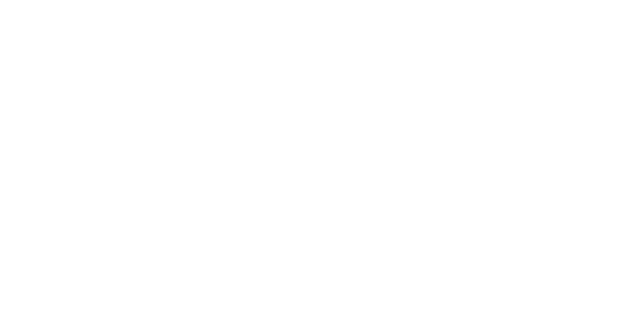
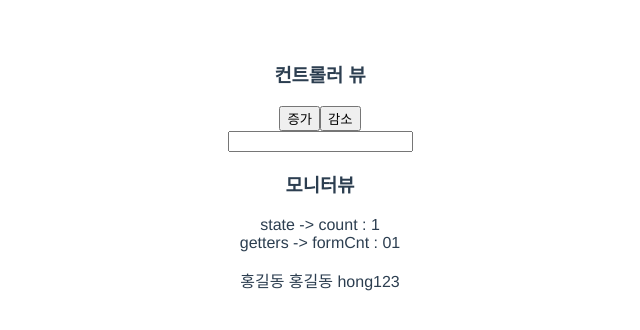
Before and after one commit to jnhk123/momjobgo-vue-15, a Vue app: page / in a window 1280 px wide. Shown: the top 330 px of the page, without its empty margins (320-960 px from the left). Built offline with nearby package versions, Linux system fonts and the light colour scheme.

Commit message:
vuex commit

```diff
--- a/package.json
+++ b/package.json
@@ -9,13 +9,15 @@
   },
   "dependencies": {
     "core-js": "^3.8.3",
-    "vue": "^2.6.14"
+    "vue": "^2.6.14",
+    "vuex": "^3.6.2"
   },
   "devDependencies": {
     "@babel/core": "^7.12.16",
     "@babel/eslint-parser": "^7.12.16",
     "@vue/cli-plugin-babel": "~5.0.0",
     "@vue/cli-plugin-eslint": "~5.0.0",
+    "@vue/cli-plugin-vuex": "~5.0.0",
     "@vue/cli-service": "~5.0.0",
     "eslint": "^7.32.0",
     "eslint-plugin-vue": "^8.0.3",
--- a/src/App.vue
+++ b/src/App.vue
@@ -1,10 +1,19 @@
 <template>
-  <div id="app"></div>
+  <div id="app">
+    <ControllerView></ControllerView>
+    <MonitorView></MonitorView>
+  </div>
 </template>
 
 <script>
+import ControllerView from "@/components/ControllerView.vue";
+import MonitorView from "@/components/MonitorView.vue";
+
 export default {
-  components: {},
+  components: {
+    ControllerView,
+    MonitorView,
+  },
 };
 </script>
 
--- /dev/null
+++ b/src/components/ControllerView.vue
@@ -0,0 +1,24 @@
+<template>
+  <div>
+    <h3>컨트롤러 뷰</h3>
+    <button @click="increase">증가</button>
+    <button @click="decrease">감소</button>
+    <br />
+    <input type="text" @input="(e) => changeMessage(e.target.value)" />
+  </div>
+</template>
+
+<script>
+import { mapActions } from "vuex";
+export default {
+  methods: {
+    ...mapActions(["increase", "decrease", "changeMessage"]),
+  },
+
+  created() {
+    console.log(this.$store);
+  },
+};
+</script>
+
+<style></style>
--- /dev/null
+++ b/src/components/MonitorView.vue
@@ -0,0 +1,29 @@
+<template>
+  <div>
+    <h3>모니터뷰</h3>
+    <span>state -> count : {{ count }}</span>
+    <br />
+    <span>getters -> formCnt : {{ formCnt }}</span>
+    <br />
+    <span>{{ message }}</span>
+    <p>
+      {{ name }} {{ userName }}
+      {{ id }}
+    </p>
+  </div>
+</template>
+
+<script>
+import { mapState, mapGetters } from "vuex";
+
+export default {
+  computed: {
+    ...mapState(["count"]),
+    ...mapGetters(["formCnt", "message"]),
+    ...mapGetters("user", ["name", "id"]),
+    ...mapGetters({ userName: "user/name" }),
+  },
+};
+</script>
+
+<style></style>
--- a/src/main.js
+++ b/src/main.js
@@ -1,8 +1,10 @@
 import Vue from 'vue'
 import App from './App.vue'
+import store from './store'
 
 Vue.config.productionTip = false
 
 new Vue({
-  render: h => h(App),
+  store,
+  render: h => h(App)
 }).$mount('#app')
--- /dev/null
+++ b/src/store/index.js
@@ -0,0 +1,46 @@
+import Vue from "vue";
+import Vuex from "vuex";
+import user from "./modules/user";
+
+Vue.use(Vuex);
+
+export default new Vuex.Store({
+  state: {
+    count: 1,
+    message: "",
+  },
+  getters: {
+    formCnt(state) {
+      return String(state.count).padStart(2, "0");
+    },
+
+    message(state) {
+      return state.message;
+    },
+  },
+  mutations: {
+    increase(state) {
+      state.count++;
+    },
+    decrease(state) {
+      state.count--;
+    },
+    changeMessage(state, value) {
+      state.message = value;
+    },
+  },
+  actions: {
+    increase(context) {
+      context.commit("increase");
+    },
+    decrease(context) {
+      context.commit("decrease");
+    },
+    changeMessage(context, value) {
+      context.commit("changeMessage", value);
+    },
+  },
+  modules: {
+    user,
+  },
+});
--- /dev/null
+++ b/src/store/modules/user.js
@@ -0,0 +1,18 @@
+export default {
+  namespaced: true,
+  state: {
+    name: "홍길동",
+    id: "hong123",
+  },
+  getters: {
+    name(state) {
+      return state.name;
+    },
+
+    id(state) {
+      return state.id;
+    },
+  },
+  mutations: {},
+  actions: {},
+};
```
Also changed, not shown: 1 other file (tests, documents, lock files or other folders).
